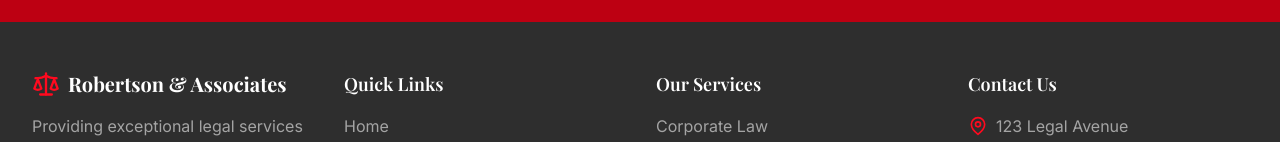
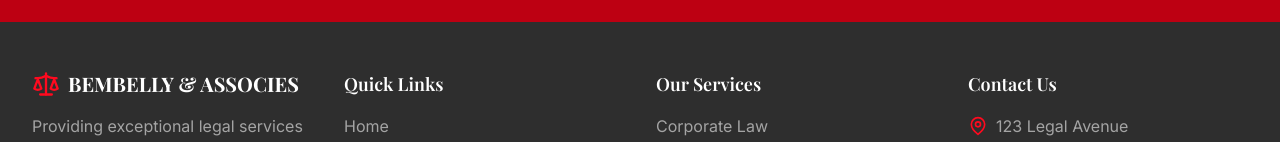
Before and after one commit to gabybriel/bembelly_website, a React (Vite) app: page / in a window 1280 px wide. Shown: the part 3010-3152 px from the top of the page. Built offline with nearby package versions, Linux system fonts and the light colour scheme.

Commit message:
Update Footer.tsx

```diff
--- a/src/components/Footer.tsx
+++ b/src/components/Footer.tsx
@@ -13,7 +13,7 @@ const Footer: React.FC = () => {
           <div>
             <div className="flex items-center space-x-2 mb-4">
               <Scale className="w-7 h-7 text-primary-500" />
-              <span className="font-serif text-xl font-bold">Robertson & Associates</span>
+              <span className="font-serif text-xl font-bold">BEMBELLY & ASSOCIES</span>
             </div>
             <p className="text-secondary-300 mb-4">
               Providing exceptional legal services with integrity and dedication since 1995.
```
